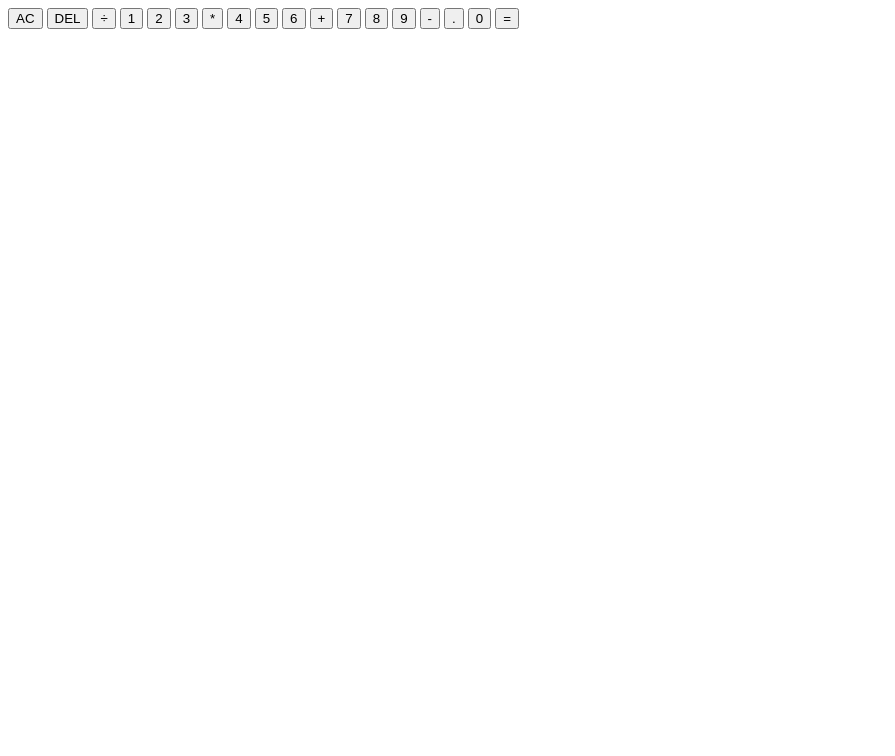
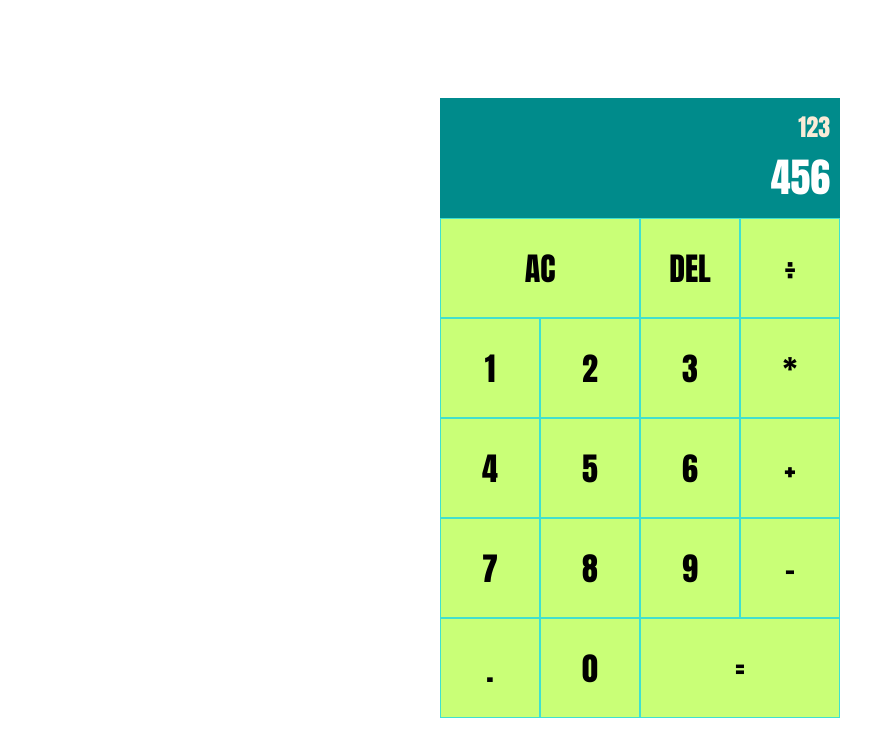
Before and after one commit to rsmostlyharmless/calculator, a plain HTML site: page index.html in a window 1280 px wide. Shown: the whole page, without its empty margins (0-895 px from the left). Drawn offline with Linux system fonts and the light colour scheme.

Commit message:
css started on page

```diff
--- a/index.html
+++ b/index.html
@@ -12,9 +12,9 @@
 <body>
 
     <div class="calculator-grid">
-        <div class="ouput">
-            <div class="prev-operand"></div>
-            <div class="curr-operand"></div>
+        <div class="output">
+            <div class="prev-operand">123</div>
+            <div class="curr-operand">456</div>
         </div>
         <button class="span-two">AC</button>
         <button>DEL</button>
--- a/style.css
+++ b/style.css
@@ -0,0 +1,52 @@
+*, *::before, *::after {
+    box-sizing: border-box;
+    font-family: Impact, Haettenschweiler, 'Arial Narrow Bold', sans-serif;
+    font-weight: normal;
+}
+
+.calculator-grid {
+    display: grid;
+    justify-content: center;
+    align-content: center;
+    min-height: 100vh;
+    grid-template-columns: repeat(4, 100px);
+    grid-template-rows: minmax(120px, auto) repeat(5, 100px);
+}
+
+.calculator-grid > button {
+    cursor: pointer;
+    font-size: 2rem;
+    border: 1px solid turquoise;
+    outline: none;
+    background-color: rgb(173, 255, 47, .65);
+}
+
+.calculator-grid > button:hover {
+    background-color: rgb(173, 255, 47, .9);
+}
+
+.span-two {
+    grid-column: span 2;
+}
+
+.output {
+    grid-column: 1 / -1;
+    background-color: darkcyan;
+    display: flex;
+    align-items: flex-end;
+    justify-content: space-around;
+    flex-direction: column;
+    padding: 10px;
+    word-wrap: break-word;
+    word-break: break-all;
+}
+
+.output .prev-operand {
+    color: antiquewhite;
+    font-size: 1.5rem;
+}
+
+.output .curr-operand {
+    color: white;
+    font-size: 2.5rem;
+}
```
